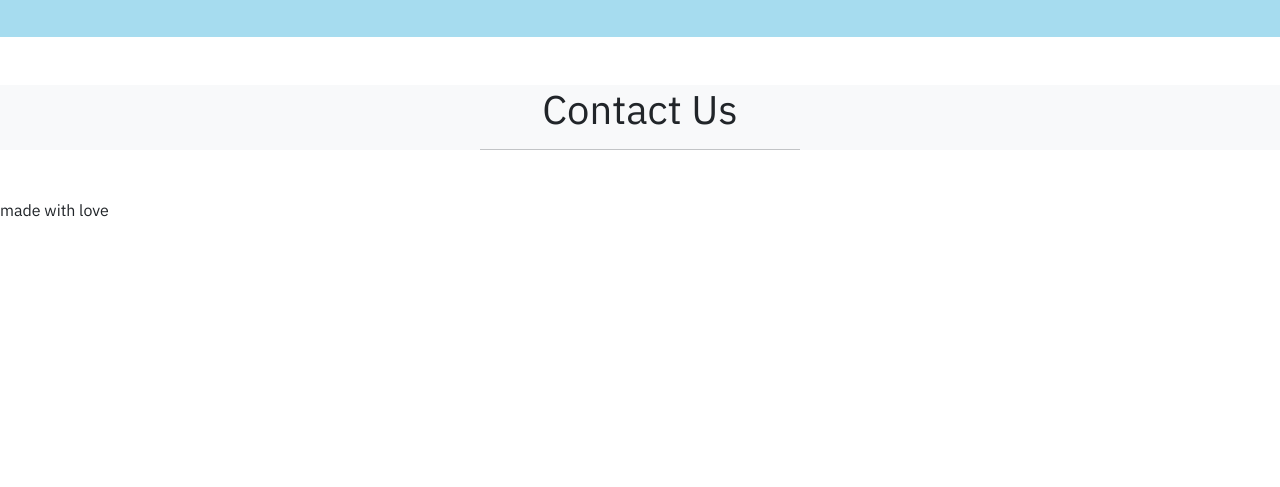
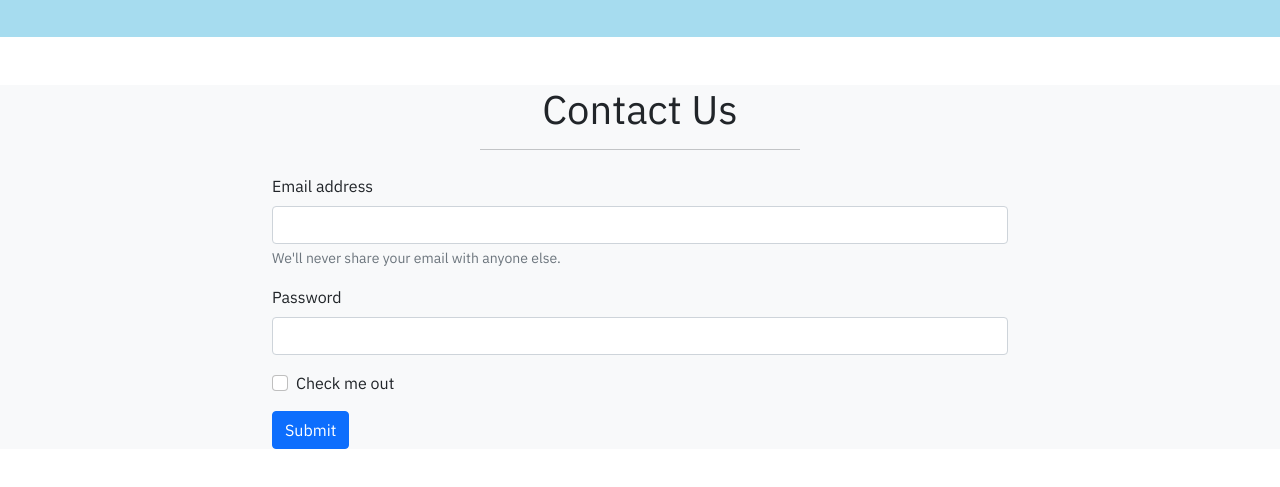
Before and after one commit to JatinAgarwal-1/BootStrapDemo, a plain HTML site: page index.html in a window 1280 px wide. Shown: the part 2658-3145 px from the top of the page. Before the commit the page ends 2880 px from the top, so only its background shows below. Drawn offline with nearby package versions, Linux system fonts and the light colour scheme.

Commit message:
form added

```diff
--- a/index.html
+++ b/index.html
@@ -308,6 +308,30 @@
             <h1 class="text-capitalize text-center display-6 ">contact us</h1>
             <hr class="mx-auto w-25 mb-4" />
         </div>
+        <div class="container">
+            <div class="row">
+                <div class="col-xxl-8 col-8 mx-auto">
+                    <form>
+                        <div class="mb-3">
+                            <label for="exampleInputEmail1" class="form-label">Email address</label>
+                            <input type="email" class="form-control" id="exampleInputEmail1"
+                                aria-describedby="emailHelp">
+                            <div id="emailHelp" class="form-text">We'll never share your email with anyone else.</div>
+                        </div>
+                        <div class="mb-3">
+                            <label for="exampleInputPassword1" class="form-label">Password</label>
+                            <input type="password" class="form-control" id="exampleInputPassword1">
+                        </div>
+                        <div class="mb-3 form-check">
+                            <input type="checkbox" class="form-check-input" id="exampleCheck1">
+                            <label class="form-check-label" for="exampleCheck1">Check me out</label>
+                        </div>
+                        <button type="submit" class="btn btn-primary">Submit</button>
+                    </form>
+                </div>
+            </div>
+        </div>
+
     </section>
 
     <!-- Contact us end -->
@@ -327,9 +351,6 @@
     <script src="js/app.js"></script>
 </body>
 
-<!-- try -->
-<footer>
-    made with love
-</footer>
+
 
 </html>
```
